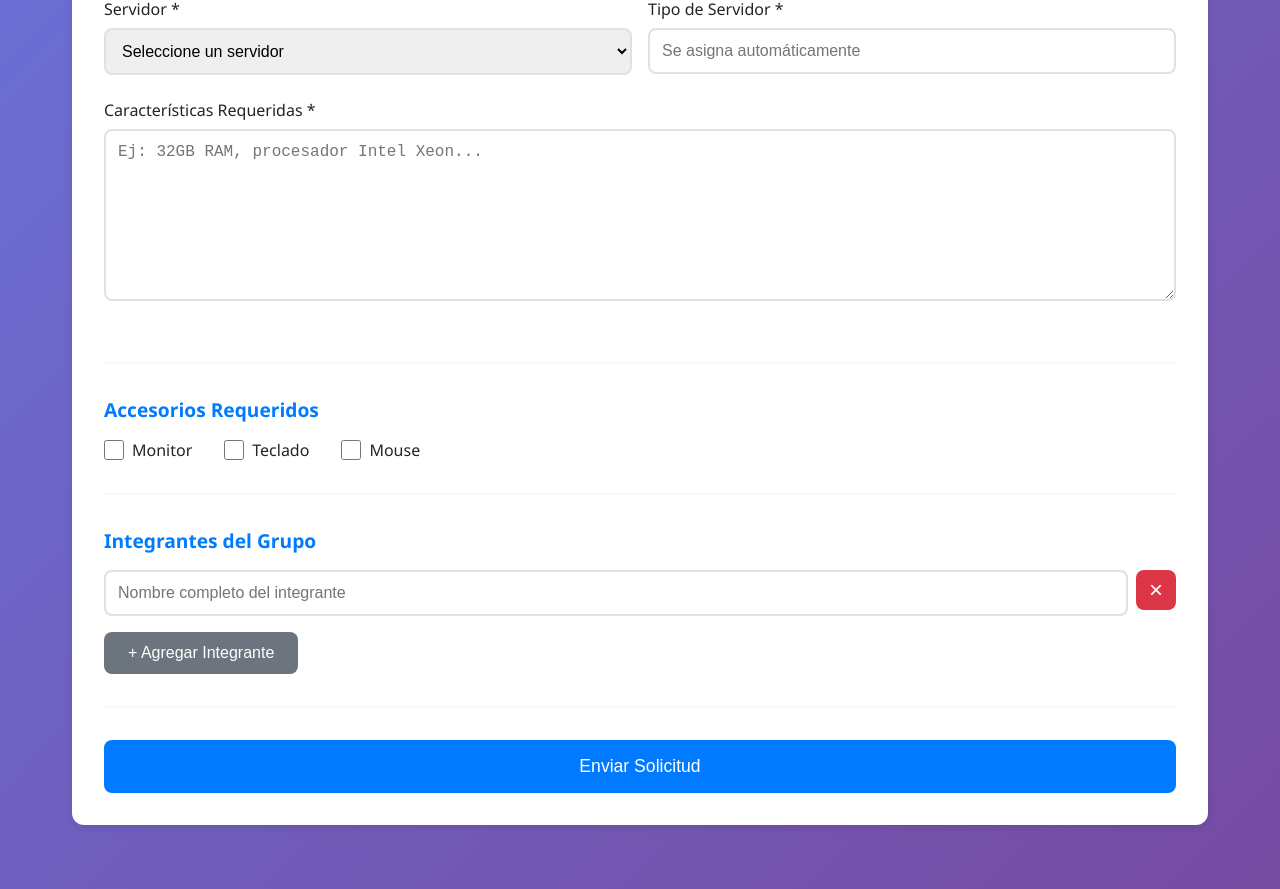
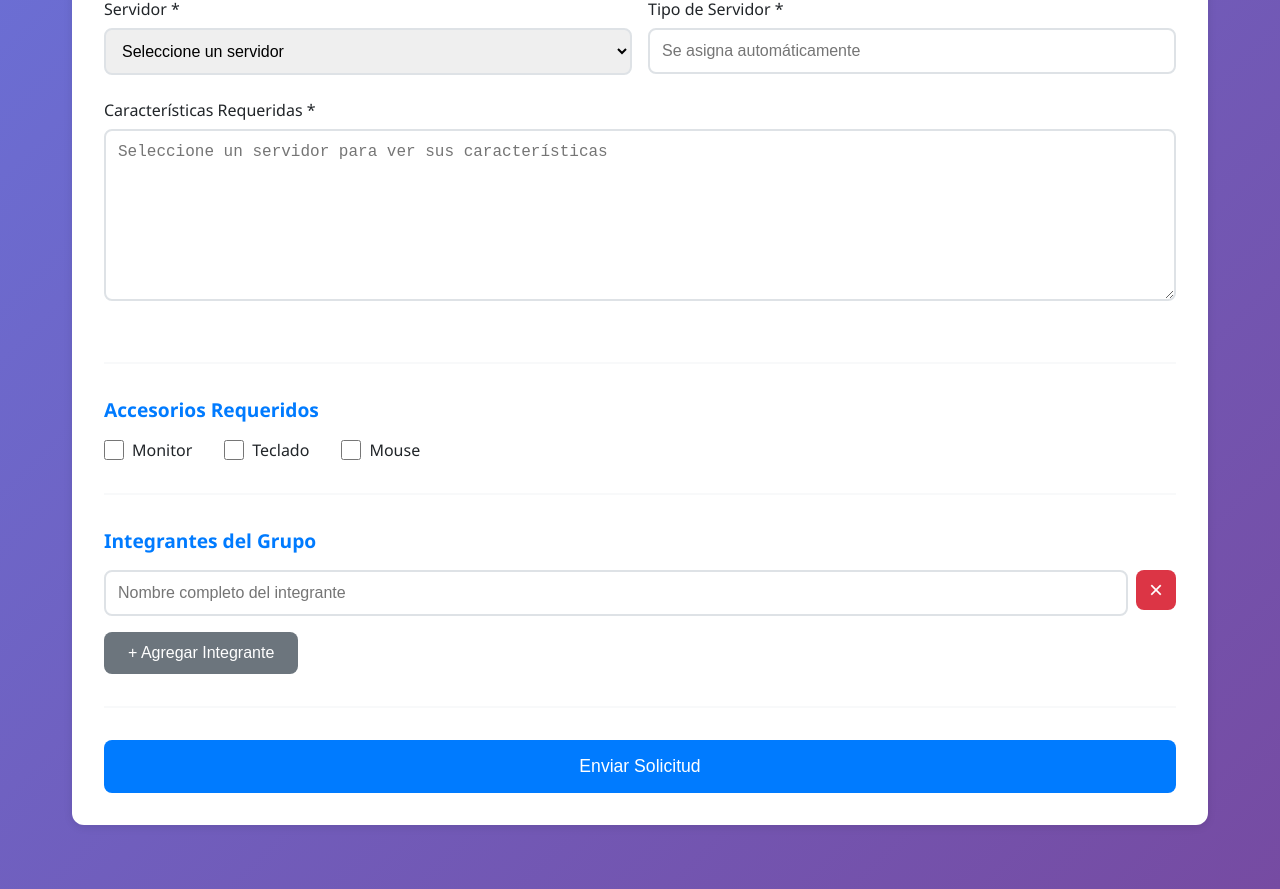
Before and after one commit to DylanTapiaVargas999/TareaWeb2, a website: page alumno.html in a window 1280 px wide. Shown: the part 1018-1907 px from the top of the page. Drawn offline with Linux system fonts and the light colour scheme; no server answers.

Commit message:
Final v2.0

```diff
--- a/alumno.html
+++ b/alumno.html
@@ -95,7 +95,7 @@
                         </div>
                         <div class="form-group">
                             <label for="caracteristicas">Características Requeridas *</label>
-                            <textarea id="caracteristicas" rows="8" placeholder="Ej: 32GB RAM, procesador Intel Xeon..." required></textarea>
+                            <textarea id="caracteristicas" rows="8" placeholder="Seleccione un servidor para ver sus características" required readonly></textarea>
                         </div>
                     </div>
 
```
